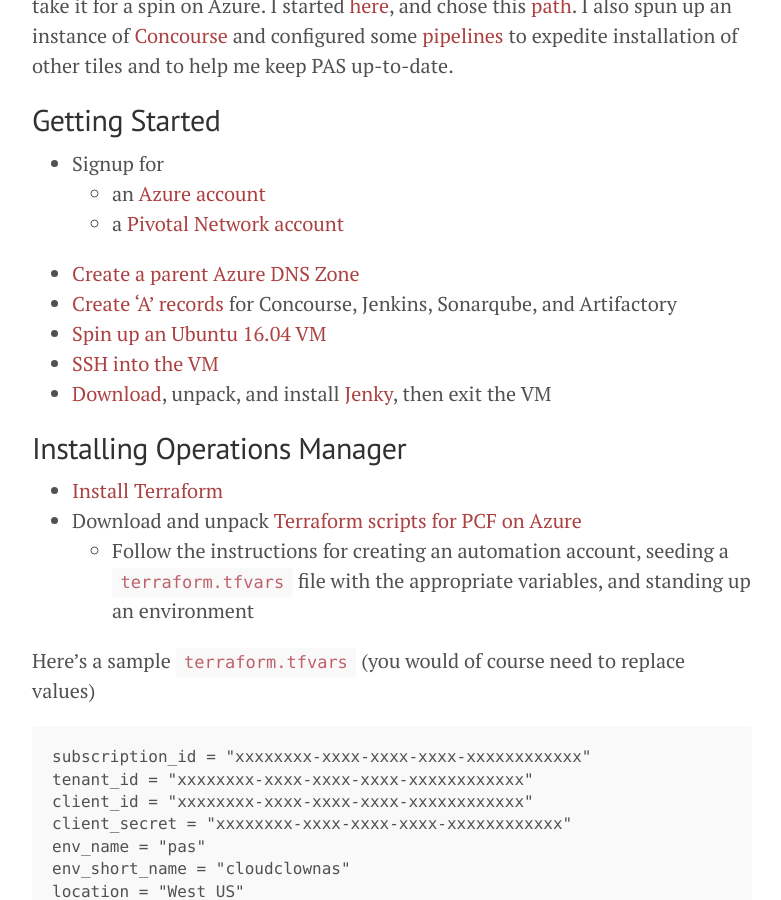
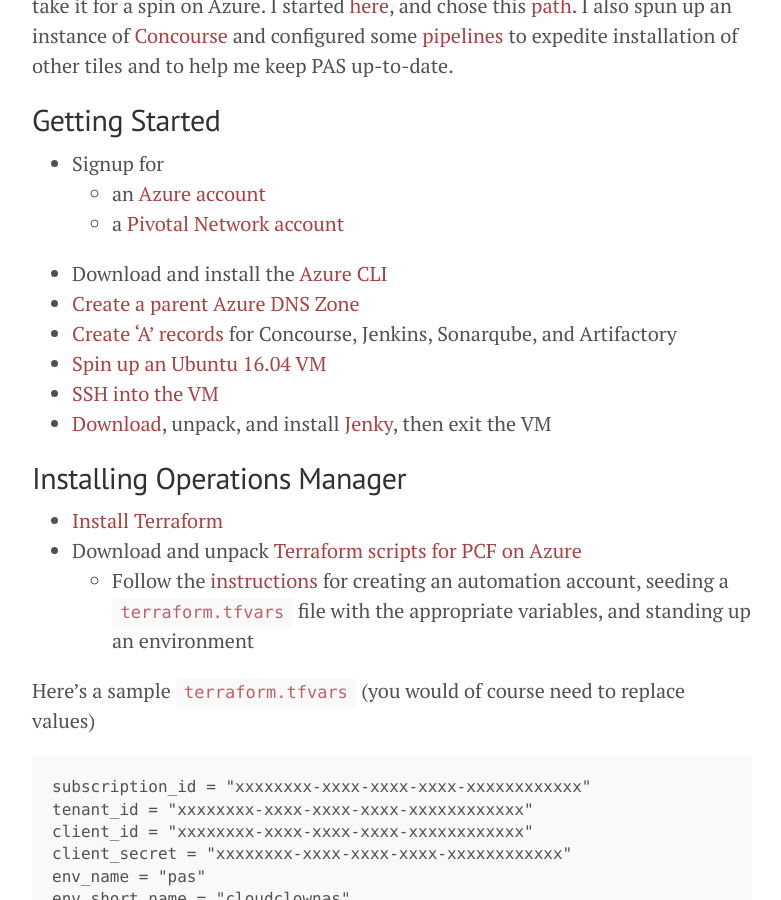
Before and after one commit to fastnsilver/fastnsilver.github.io, a Jekyll site: the page built from _posts/2018-04-24-installing-pivotal-application-service-2.1.1-on-azure-using-terraform-and-concourse.md, in a window 1280 px wide and 900 px high, scrolled down 321 px. Shown: the whole window, without its empty margins (248-1029 px from the left). Built offline with Jekyll 4.4.1, drawn with Linux system fonts in a browser that asks for light colours; Markdown is read by kramdown in place of the engine named in the settings; some of the changed lines change nothing that is shown.

Commit message:
Add a step to Install PAS on Azure blog post

```diff
--- a/_posts/2018-04-24-installing-pivotal-application-service-2.1.1-on-azure-using-terraform-and-concourse.md
+++ b/_posts/2018-04-24-installing-pivotal-application-service-2.1.1-on-azure-using-terraform-and-concourse.md
@@ -11,6 +11,7 @@
 * Signup for
     * an [Azure account](https://signup.azure.com/signup)
     * a [Pivotal Network account](https://account.run.pivotal.io/z/uaa/sign-up)
+* Download and install the [Azure CLI](https://docs.microsoft.com/en-us/cli/azure/install-azure-cli?view=azure-cli-latest)
 * [Create a parent Azure DNS Zone](https://docs.microsoft.com/en-us/azure/dns/dns-getstarted-portal#create-a-dns-zone)
 * [Create 'A' records](https://docs.microsoft.com/en-us/azure/dns/dns-getstarted-portal#create-a-dns-record) for Concourse, Jenkins, Sonarqube, and Artifactory
 * [Spin up an Ubuntu 16.04 VM](https://docs.microsoft.com/en-us/azure/virtual-machines/linux/quick-create-portal)
@@ -22,7 +23,7 @@
 
 * [Install Terraform](https://www.terraform.io/downloads.html)
 * Download and unpack [Terraform scripts for PCF on Azure](https://github.com/pivotal-cf/terraforming-azure/archive/v0.11.0.zip)
-    * Follow the instructions for creating an automation account, seeding a `terraform.tfvars` file with the appropriate variables, and standing up an environment
+    * Follow the [instructions](https://github.com/pivotal-cf/terraforming-azure#how-does-one-use-this) for creating an automation account, seeding a `terraform.tfvars` file with the appropriate variables, and standing up an environment
 
 Here's a sample `terraform.tfvars` (you would of course need to replace values)
 
```
